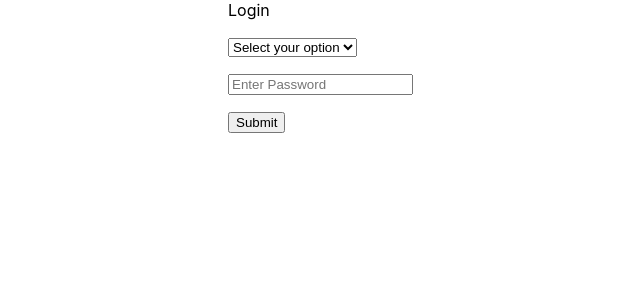
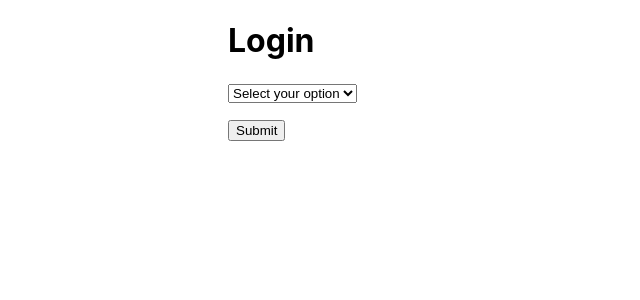
Before and after one commit to ericung/udacity-would-you-rather, a React (Create React App) app: page / in a window 1280 px wide. Shown: the top 300 px of the page, without its empty margins (92-732 px from the left). Built offline with nearby package versions, Linux system fonts and the light colour scheme.

Commit message:
authedUser functional

```diff
--- a/src/components/Login.js
+++ b/src/components/Login.js
@@ -1,7 +1,20 @@
 import React, { Component } from 'react';
 import { connect } from 'react-redux';
+import { setAuthedUser } from '../actions/authedUser'
 
 class Login extends Component {
+  state = {
+    selectedUser: ""
+  }
+  loginUser = () => {
+      this.props.dispatch(setAuthedUser(this.state.selectedUser));
+    }
+  selectUser = (event) => {
+    var id = event.target.value;
+    this.setState(() => ({
+      selectedUser: id
+    }));
+  }
   render() {
     const { users, usersID } = this.props;
     const divStyle = {
@@ -11,25 +24,21 @@ class Login extends Component {
       };
     return(
       <div style={divStyle}>
-        <h>Login</h>
+        <h1>Login</h1>
         <p>
-        <select>
-          <option value="" disabled selected>Select your option</option>
+          <select id="selectedUser" value={this.state.selectedUser} onChange={event => this.selectUser(event)}>
+            <option value="" disabled defaultValue>Select your option</option>
             {usersID.map((user) => (
-              <option key={users[user].name}>
+              <option value={user} key={users[user].name}>
                 {users[user].name}
               </option>
             ))}
           </select>
         </p>
         <p>
-          <input id="password" placeholder="Enter Password" />
-        </p>
-        <p>
-          <button type="submit">Submit</button>
+          <button type="submit" onClick={this.loginUser}>Submit</button>
         </p>
       </div>
-
     )
   }
 }
```
Also changed, not shown: src/actions/users.js (line endings or trailing spaces), 1 other file (tests, documents, lock files or other folders).
